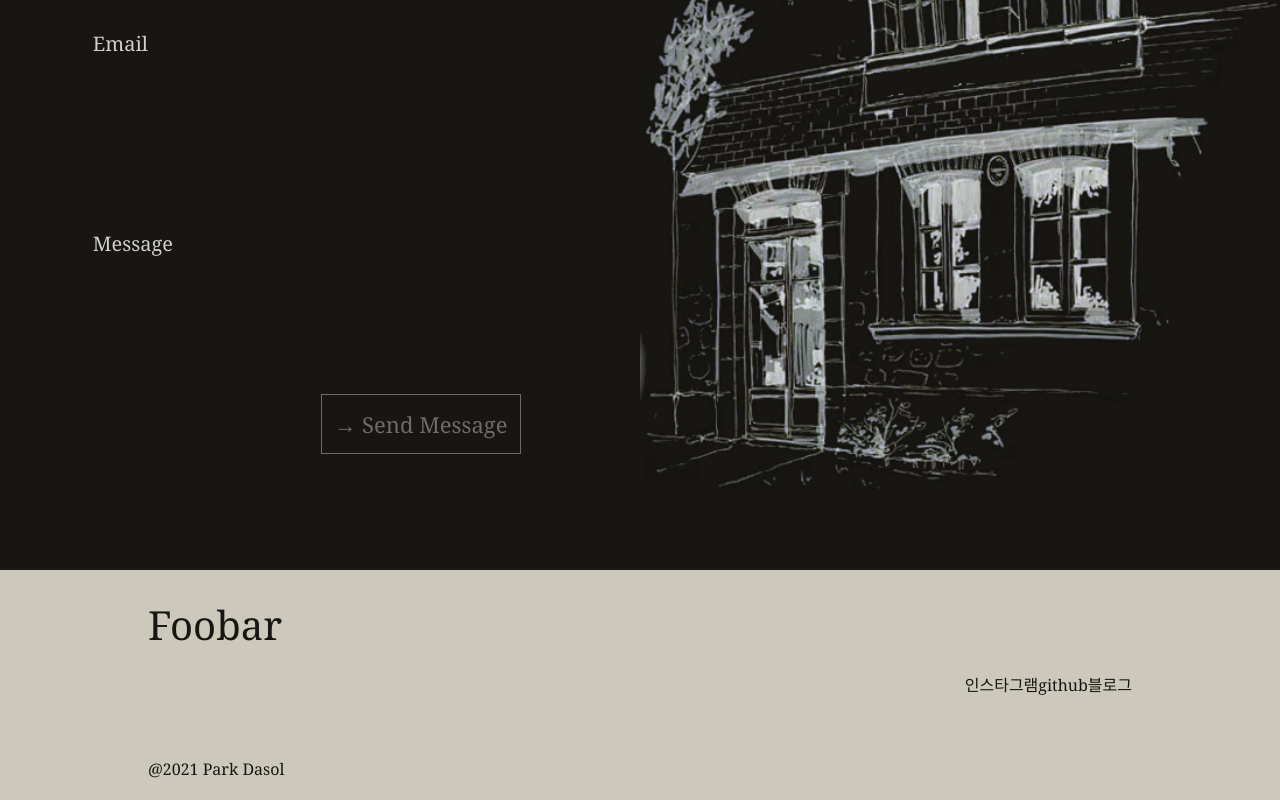
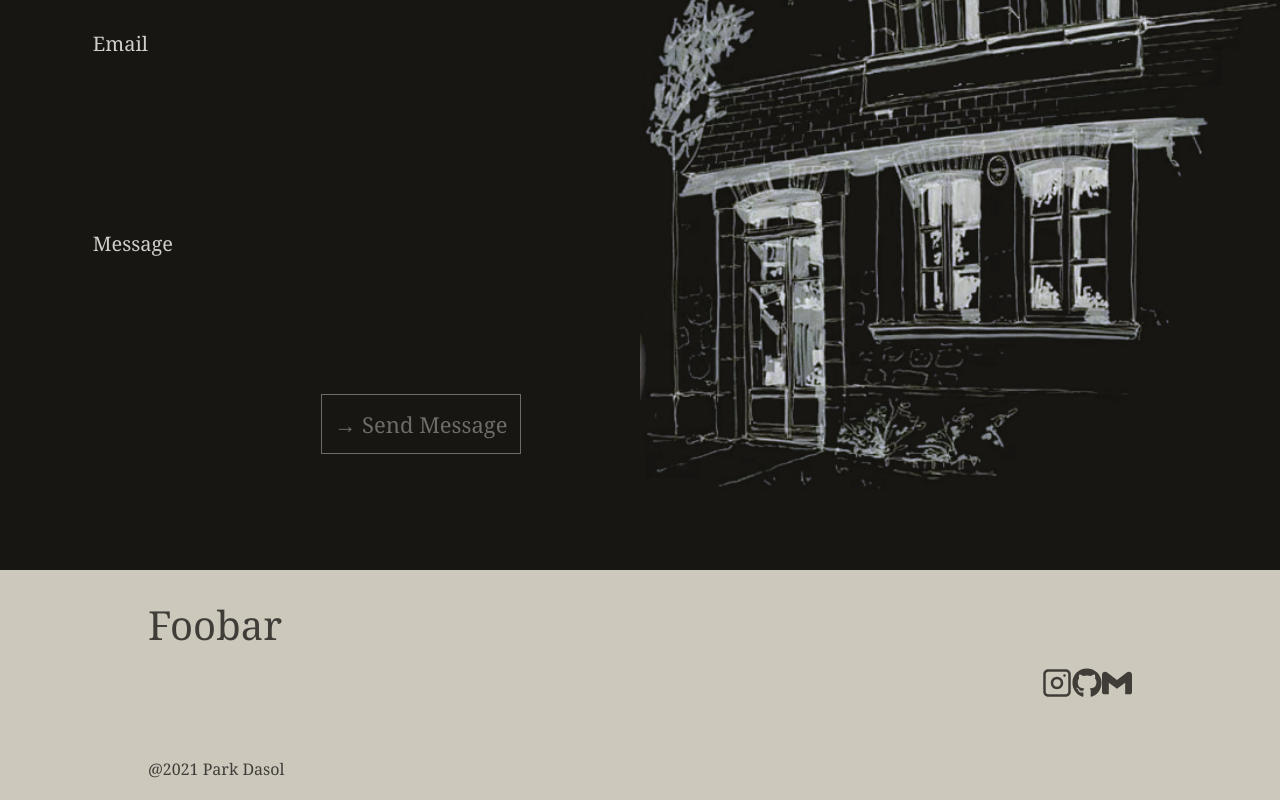
Before and after one commit to Park-Dasol/FooBar, a React (Create React App) app in the folder frontend/: page /contact in a window 1280 px wide. Shown: the part 290-1090 px from the top of the page. Built offline with nearby package versions, Linux system fonts and the light colour scheme.

Commit message:
feat : 아이콘 추가, 랜덤 레시피에 랜덤보더 및 스타일 추가

```diff
--- a/frontend/package.json
+++ b/frontend/package.json
@@ -15,6 +15,7 @@
     "@types/styled-components": "^5.1.14",
     "react": "^17.0.2",
     "react-dom": "^17.0.2",
+    "react-icons": "^4.3.1",
     "react-router": "^5.2.1",
     "react-router-dom": "^5.3.0",
     "react-scripts": "4.0.3",
--- a/frontend/src/components/Footer/Footer.tsx
+++ b/frontend/src/components/Footer/Footer.tsx
@@ -1,17 +1,19 @@
 import React from 'react';
-
+import {CgInstagram} from 'react-icons/cg'
+import {FaGithub} from 'react-icons/fa'
+import {SiGmail} from 'react-icons/si'
 
 export const Footer = () => {
   return (
-    <div style={{backgroundColor:"#CDC8BC", height: "230px", display:"flex", justifyContent:"space-between", padding:"0 10%"}}>
+    <div style={{backgroundColor:"#CDC8BC", height: "230px", display:"flex", justifyContent:"space-between", padding:"0 10%",  color:"#403d39"}}>
       <div style={{margin:"auto 20px", position:"relative", height:"100%", width:"230px"}}>
         <div style={{fontSize:"40px", position:"absolute", top:"15%" }}>Foobar</div>
         <div style={{position:"absolute", bottom:"10%"}}>@2021 Park Dasol</div>
       </div>
       <div style={{display:"flex", margin:"auto 20px"}}>
-        <div>인스타그램</div>
-        <div>github</div>
-        <div> 블로그</div>
+        <div style={{fontSize:"30px"}}><CgInstagram/></div>
+        <div style={{fontSize:"30px"}}><FaGithub/></div>
+        <a href="mailto:dev.dasolpark@gmail.com" style={{fontSize:"30px",  color:"#403d39"}}> <SiGmail/></a>
       </div>
     </div>
   )
--- a/frontend/src/components/RandomRecipe/index.tsx
+++ b/frontend/src/components/RandomRecipe/index.tsx
@@ -1,4 +1,4 @@
-import React , {VFC} from "react";
+import React , {useEffect, useState, VFC} from "react";
 import {RecipeWrapper, RandomRecipeImg, RandomRecipeTitle, RandomRecipeDescription, RandomRecipeLink} from '../../styles/randomrecipe';
 import {IDrink} from '../../utils/db';
 import { Link } from "react-router-dom";
@@ -8,10 +8,24 @@ interface Props {
 }
 
 const RandomRecipe :VFC<Props>= ({randomRecipe, onMoveRecipe}) => {
+  const [border, setBorder] = useState<string>('')
 
+  useEffect(()=>{
+
+    //image irregular border shape value
+    let RandomBorder: string = '';
+    for (var i =0 ; i < 4; i++) {
+      RandomBorder += (Math.floor(Math.random()*30) + 40).toString()  + '% '
+    }
+    RandomBorder += '/';
+    for (var i =0 ; i < 4; i++) {
+      RandomBorder += ' ' + (Math.floor(Math.random()*30) + 40).toString() + '%'
+    }
+    setBorder(RandomBorder)
+  },[])
   return (
     <RecipeWrapper>
-      <RandomRecipeImg src={randomRecipe.strDrinkThumb} alt="" />
+      <RandomRecipeImg src={randomRecipe.strDrinkThumb} alt="" RandomBorder={border}/>
       <hr />
       <RandomRecipeTitle>{randomRecipe.strDrink}</RandomRecipeTitle>
       <hr />
--- a/frontend/src/pages/Home/Quote.tsx
+++ b/frontend/src/pages/Home/Quote.tsx
@@ -3,7 +3,7 @@ import { Section, MainContent } from '../../styles/home';
 import { ThemeProvider } from 'styled-components';
 import { darkTheme } from '../../styles/theme';
 import {BASE_URL, IQuote} from '../../utils/db';
-import { GlobalStyle } from '../../styles/global-styles';
+import {GiDiamonds} from 'react-icons/gi'
 
 export const Quote = () => {
   const [quote, setQuote] = useState<IQuote>()
@@ -27,6 +27,8 @@ export const Quote = () => {
       <>
         <Section>
           <MainContent style={{flexDirection:"column", justifyContent:"center", width:"60%"}}>
+            <div style={{fontSize:"30px", marginBottom:"50px"}}><GiDiamonds/></div>
+
             <div style={{fontSize:"80px", textAlign:"center", width:"60%"}}>"{quote?.content}"</div>
             <div style={{fontSize:"30px", marginTop:"60px", alignSelf:"flex-end"}}>- {quote?.person}</div>
           </MainContent>
--- a/frontend/src/pages/Home/Random.tsx
+++ b/frontend/src/pages/Home/Random.tsx
@@ -5,6 +5,7 @@ import { whiteTheme } from '../../styles/theme';
 import {IDrink} from '../../utils/db';
 import RandomRecipe from '../../components/RandomRecipe';
 import {useCocktailContext} from '../../utils/cocktailContext';
+import {GiDiamonds} from 'react-icons/gi'
 
 
 export const Random = () => {
@@ -33,10 +34,11 @@ export const Random = () => {
       <>
         <Section>
           <MainContentWrapper>
-           <MainContent>
+           <MainContent style={{display:"flex", flexDirection:"column", justifyContent:"center"}}>
             <div style={{display:'flex', flexDirection:'column', textAlign:'center'}}>
               <div style={{fontSize: '40px', marginTop:'20px'}}>Perfect Sip for Today</div>
-              <div style={{fontSize: '25px', marginTop:'20px'}}>This is our recommendations for you</div>
+              <div style={{fontSize:"20px", marginTop:"20px"}}><GiDiamonds/></div>
+              <div style={{fontSize: '25px', marginTop:'20px', marginBottom:"20px"}}>This is our recommendations for you</div>
             </div>
             <div style={{display:'flex', flexDirection:'row'}}>
                 {randomRecipe?.map((r)=> <RandomRecipe onMoveRecipe={()=> onMoveRecipe(r)} randomRecipe={r} key={r.idDrink}/>)}
--- a/frontend/src/styles/randomrecipe.ts
+++ b/frontend/src/styles/randomrecipe.ts
@@ -12,9 +12,13 @@ export const RecipeWrapper = styled.div`
 
 export const RandomRecipeImg = styled.img`
   width: 100%;
-  border-radius: 58% 55% 52% 50% / 55% 50% 49% 47%;
+  border-radius: ${({RandomBorder} : {RandomBorder: any}) => RandomBorder};
+  background-image: -webkit-linear-gradient(left, #ECD08C 0%, #ECD08C 100%), -webkit-linear-gradient(left, #ECD08C 0%, #ECD08C 100%);
+  background-image: -moz-linear-gradient(left, #ECD08C 0%, #ECD08C 100%), -moz-linear-gradient(left, #ECD08C 0%, #ECD08C 100%);
+  background-image: -o-linear-gradient(left, #ECD08C 0%, #ECD08C 100%), -o-linear-gradient(left, #ECD08C 0%, #ECD08C 100%);
+  background-image: linear-gradient(to right, #ECD08C 0%, #ECD08C 100%), linear-gradient(to right, #ECD08C 0%, #ECD08C 100%);
   object-fit: contain;
-  padding : 10px;
+  padding : 4px;
 
 `
 
```
Also changed, not shown: 2 other files (tests, documents, lock files or other folders).
